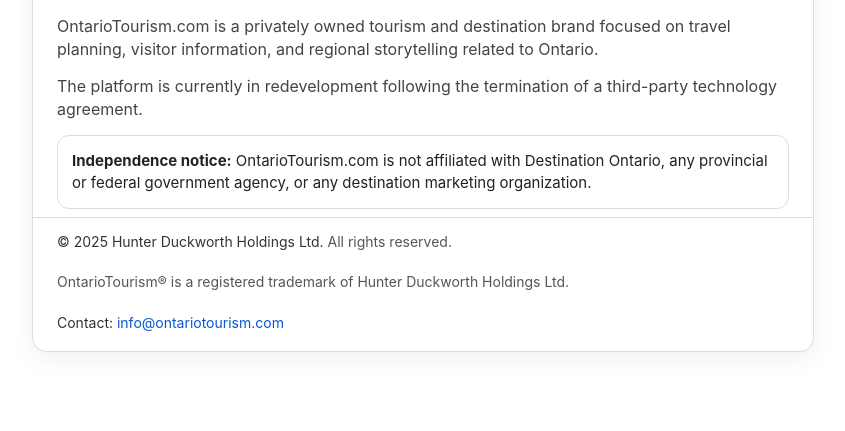
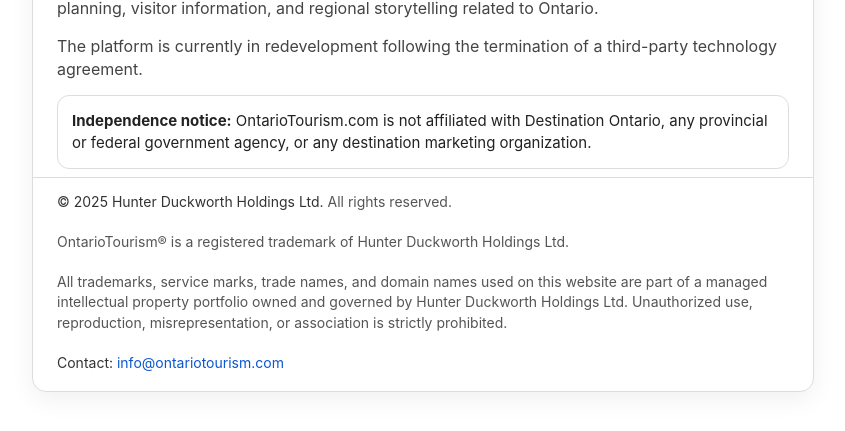
Before and after one commit to bruce485duckworth/ontariotourism, a plain HTML site: page index.html in a window 1280 px wide. Shown: the part 293-724 px from the top of the page, without its empty margins (217-1062 px from the left). Drawn offline with Linux system fonts and the light colour scheme.

Commit message:
Update index.html

```diff
--- a/index.html
+++ b/index.html
@@ -95,6 +95,9 @@
   <div class="small" style="margin-top:10px;">
     OntarioTourism® is a registered trademark of Hunter Duckworth Holdings Ltd.
   </div>
+<div class="small" style="margin-top:10px;">
+All trademarks, service marks, trade names, and domain names used on this website are part of a managed intellectual property portfolio owned and governed by Hunter Duckworth Holdings Ltd. Unauthorized use, reproduction, misrepresentation, or association is strictly prohibited.
+</div>
 
   <div style="margin-top:10px;">
     Contact: <a href="mailto:info@ontariotourism.com">info@ontariotourism.com</a>
```
